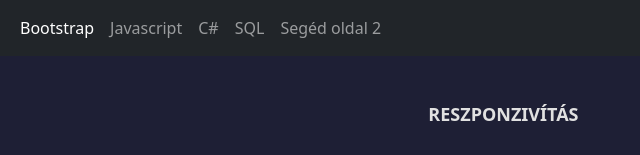
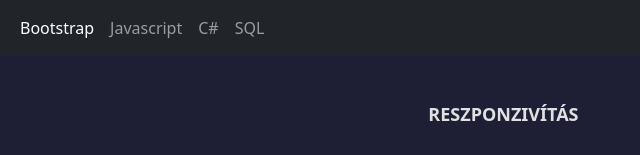
Before and after one commit to NMatty/puska, a website: page public/html/bootstrap.html in a window 1280 px wide. Shown: the top 155 px of the page, without its empty margins (0-640 px from the left). Drawn offline with nearby package versions, Linux system fonts and the light colour scheme.

Commit message:
Seged 2 kiszedve

```diff
--- a/public/html/bootstrap.html
+++ b/public/html/bootstrap.html
@@ -31,9 +31,6 @@
                         </li>
                         <li class="nav-item">
                             <a class="nav-link" href="../html/sql-seged.html">SQL</a>
-                        </li>
-                        <li class="nav-item">
-                            <a class="nav-link" href="../html/boot-seged.html">Segéd oldal 2</a>
                         </li>
                     </ul>
                 </div>
```
Also changed, not shown: public/html/csharp.html (+0 -3 lines), public/html/javascript.html (+0 -3 lines).
